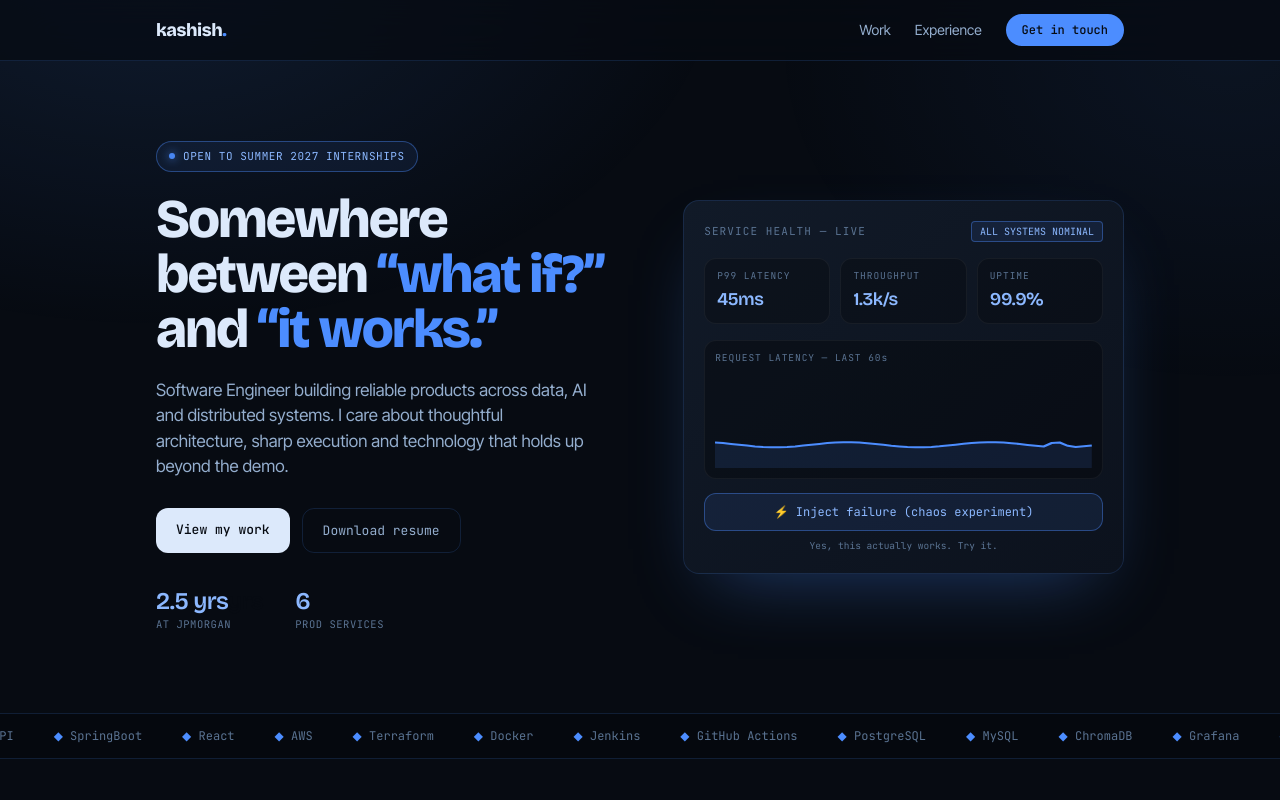
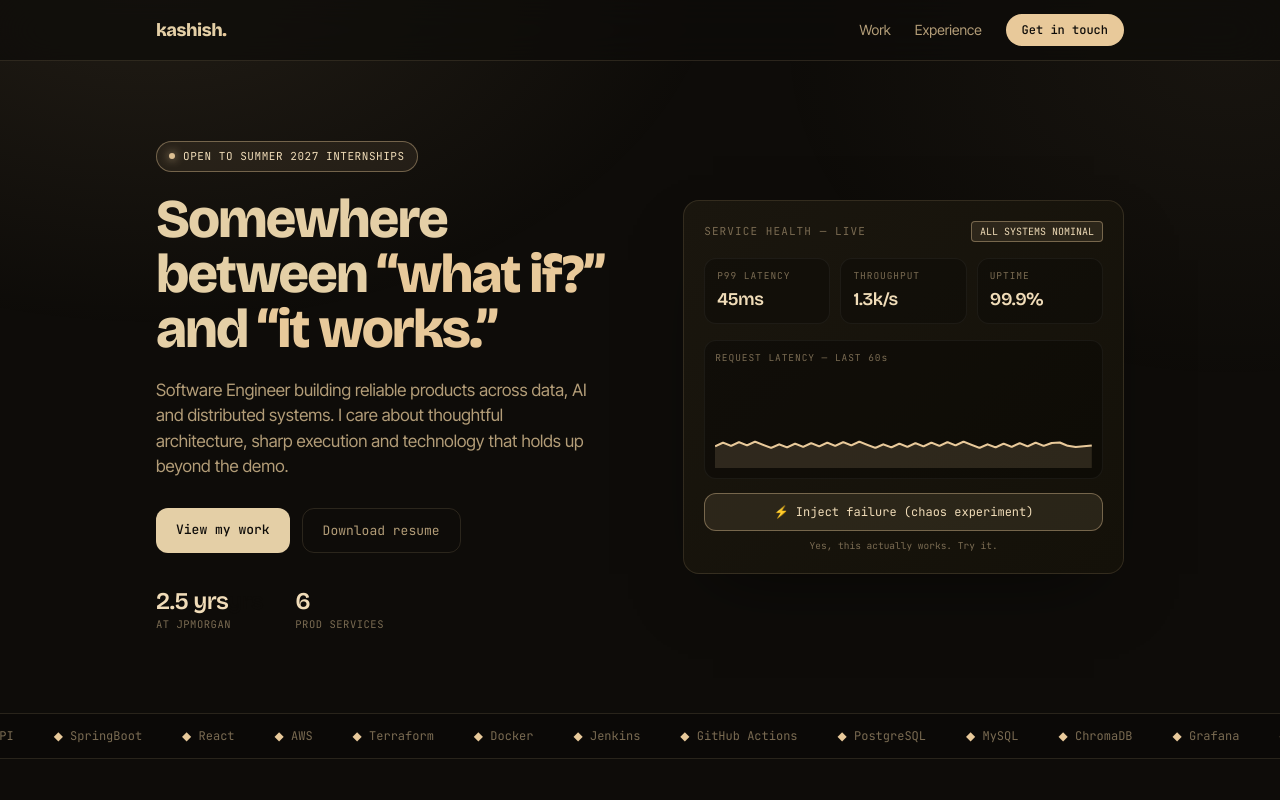
Before and after one commit to kashish0201/portfolio, a Next.js app: page / in a window 1280 px wide. Shown: the top 800 px of the page. Built offline with nearby package versions, Linux system fonts and the light colour scheme.

Commit message:
Fix HealthPanel hydration and switch to a warm sand palette.
Use a deterministic chart seed so SSR and client text match, and retune theme tokens away from blue.

```diff
--- a/app/globals.css
+++ b/app/globals.css
@@ -1,26 +1,28 @@
 @import "tailwindcss";
 
 @theme {
-  /* Surfaces — neutral dark navy. Hue is locked around 218 so nothing reads violet. */
-  --color-base: #070b12;
-  --color-surface: #0c121d;
-  --color-surface-2: #111a28;
-  --color-line: rgba(76, 141, 255, 0.16);
-  --color-line-strong: rgba(76, 141, 255, 0.4);
+  /* Surfaces — warm brown-black. Hue sits in the amber range so the sand reads intentional. */
+  --color-base: #0e0c09;
+  --color-surface: #141109;
+  --color-surface-2: #1a160e;
+  --color-line: rgba(214, 184, 140, 0.15);
+  --color-line-strong: rgba(214, 184, 140, 0.4);
 
-  /* One accent: blue. Steel is the quiet supporting tone (blue-grey, not violet). */
-  --color-accent: #4c8dff;
-  --color-accent-soft: #8cb8ff;
-  --color-accent-deep: #1e3a6b;
-  --color-steel: #6e8cb5;
+  /* Accent: sand. Steel here is a muted tan-grey supporting tone. */
+  --color-accent: #e8c99a;
+  --color-accent-soft: #f0dcb8;
+  --color-accent-deep: #6b5836;
+  --color-steel: #a08a66;
 
-  /* Only non-blue in the system — reserved for the failure state. */
-  --color-alert: #f0765e;
+  /* The one non-sand colour — a redder ember, reserved for the failure state.
+     It has to be pushed redder than the sand base or it won't read as "wrong"
+     against an already-warm palette. */
+  --color-alert: #e8784a;
 
-  /* Text sits in the blue family too, so type reads blue rather than grey. */
-  --color-ink: #dce9fb;
-  --color-ink-dim: #94aece;
-  --color-ink-faint: #5a7392;
+  /* Text sits in the tan family. */
+  --color-ink: #e4cfa6;
+  --color-ink-dim: #b39d78;
+  --color-ink-faint: #7a6b52;
 
   --font-display: var(--font-bricolage);
   --font-body: var(--font-inter-tight);
@@ -39,14 +41,14 @@ body {
   overflow-x: hidden;
 }
 
-/* Ambient depth — pure blue at low opacity. No second hue, so no purple mixing. */
+/* Ambient depth — warm sand at low opacity. Single hue, so nothing muddies. */
 body::before {
   content: "";
   position: fixed;
   inset: 0;
   background:
-    radial-gradient(58rem 38rem at 12% -6%, rgba(76, 141, 255, 0.13), transparent 62%),
-    radial-gradient(46rem 34rem at 96% 6%, rgba(76, 141, 255, 0.07), transparent 62%);
+    radial-gradient(58rem 38rem at 12% -6%, rgba(214, 184, 140, 0.1), transparent 62%),
+    radial-gradient(46rem 34rem at 96% 6%, rgba(214, 184, 140, 0.05), transparent 62%);
   pointer-events: none;
   z-index: 0;
 }
--- a/components/HealthPanel.tsx
+++ b/components/HealthPanel.tsx
@@ -6,18 +6,17 @@ const POINTS = 48;
 const TICK_MS = 900;
 const CHAOS_MS = 5200;
 
-/** Deterministic baseline so SSR and the first client paint match. */
-const INITIAL_DATA = Array.from(
-  { length: POINTS },
-  (_, i) => 46 + Math.sin(i * 0.35) * 5,
-);
+/** Fixed seed so SSR markup matches the client's first paint. */
+function seed() {
+  return Array.from({ length: POINTS }, (_, i) => 40 + ((i * 7) % 13));
+}
 
 export default function HealthPanel() {
-  const [data, setData] = useState<number[]>(INITIAL_DATA);
+  const [data, setData] = useState<number[]>(seed);
+  const [chaos, setChaos] = useState(false);
+  const [badge, setBadge] = useState("ALL SYSTEMS NOMINAL");
   const [throughput, setThroughput] = useState(1.2);
   const [uptime, setUptime] = useState(99.9);
-  const [chaos, setChaos] = useState(false);
-  const [badge, setBadge] = useState("ALL SYSTEMS NOMINAL");
   const chaosRef = useRef(false);
 
   useEffect(() => {
@@ -26,15 +25,13 @@ export default function HealthPanel() {
 
   useEffect(() => {
     const id = setInterval(() => {
-      const degraded = chaosRef.current;
+      const isChaos = chaosRef.current;
       setData((prev) => {
-        const next = degraded
-          ? 120 + Math.random() * 60
-          : 40 + Math.random() * 12;
+        const next = isChaos ? 120 + Math.random() * 60 : 40 + Math.random() * 12;
         return [...prev.slice(1), next];
       });
-      setThroughput(degraded ? 0.3 + Math.random() * 0.3 : 1.1 + Math.random() * 0.3);
-      setUptime(degraded ? 97.4 + Math.random() * 0.4 : 99.9);
+      setThroughput(isChaos ? 0.3 + Math.random() * 0.3 : 1.1 + Math.random() * 0.3);
+      setUptime(isChaos ? 97.4 + Math.random() * 0.4 : 99.9);
     }, TICK_MS);
     return () => clearInterval(id);
   }, []);
@@ -53,7 +50,9 @@ export default function HealthPanel() {
 
   const latest = data[data.length - 1];
   const stroke = chaos ? "var(--color-alert)" : "var(--color-accent)";
-  const areaFill = chaos ? "rgba(240,118,94,0.12)" : "rgba(76,141,255,0.12)";
+  const areaFill = chaos
+    ? "color-mix(in srgb, var(--color-alert) 14%, transparent)"
+    : "color-mix(in srgb, var(--color-accent) 14%, transparent)";
 
   const pts = data
     .map((v, i) => {
@@ -64,7 +63,7 @@ export default function HealthPanel() {
     .join(" ");
 
   return (
-    <div className="rounded-2xl border border-line bg-gradient-to-br from-surface-2 to-surface p-5 shadow-[0_30px_70px_-30px_rgba(76,141,255,0.38)]">
+    <div className="rounded-2xl border border-line bg-gradient-to-br from-surface-2 to-surface p-5 shadow-[0_30px_70px_-30px_rgba(0,0,0,0.55)]">
       <div className="mb-4 flex items-center justify-between gap-3">
         <span className="font-mono text-[11px] tracking-widest text-ink-faint">
           SERVICE HEALTH — LIVE
```
